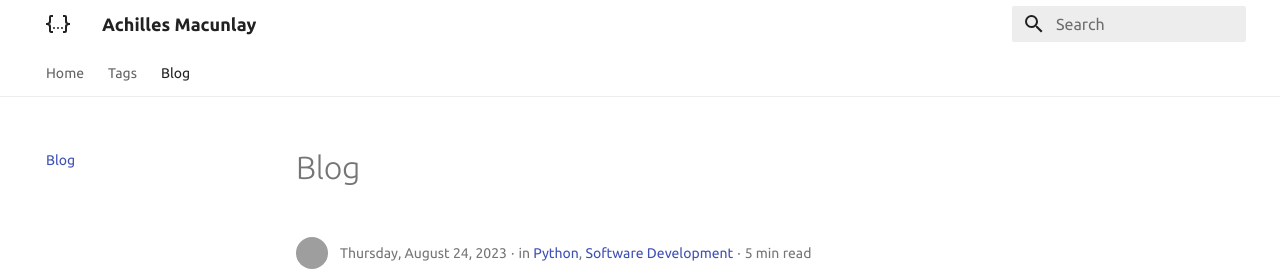
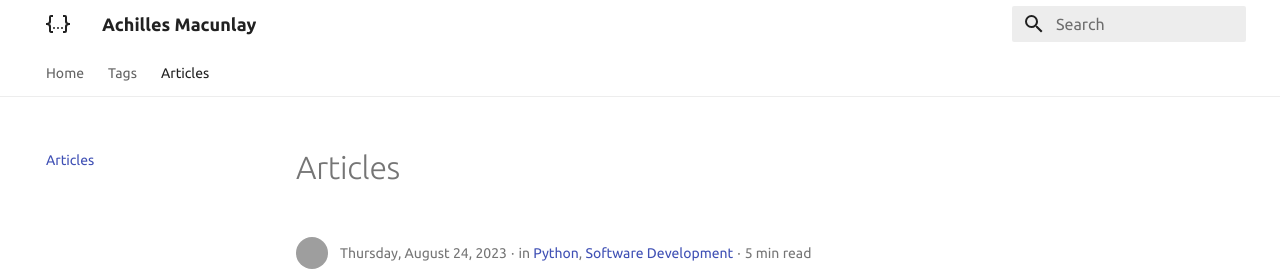
Before and after one commit to acmacunlay/acmacunlay.github.io, an MkDocs documentation site: the page built from docs/blog/index.md, in a window 1280 px wide. Shown: the top 274 px of the page. Built offline with MkDocs 1.6.1 and Material for MkDocs 9.7.7, drawn with Linux system fonts in a browser that asks for light colours; grey boxes are pictures that could not be loaded.

Commit message:
update navigation

```diff
--- a/docs/blog/index.md
+++ b/docs/blog/index.md
@@ -1 +1 @@
-# Blog
+# Articles
--- a/mkdocs.yml
+++ b/mkdocs.yml
@@ -74,6 +74,10 @@ plugins:
       post_date_format: full
       authors: true
       authors_file: blog/.authors.yml
+      categories: true
+      categories_name: Categories
+      pagination: true
+      pagination_per_page: 10
   - search
   # - social:
   #     cards_layout_options:
```
